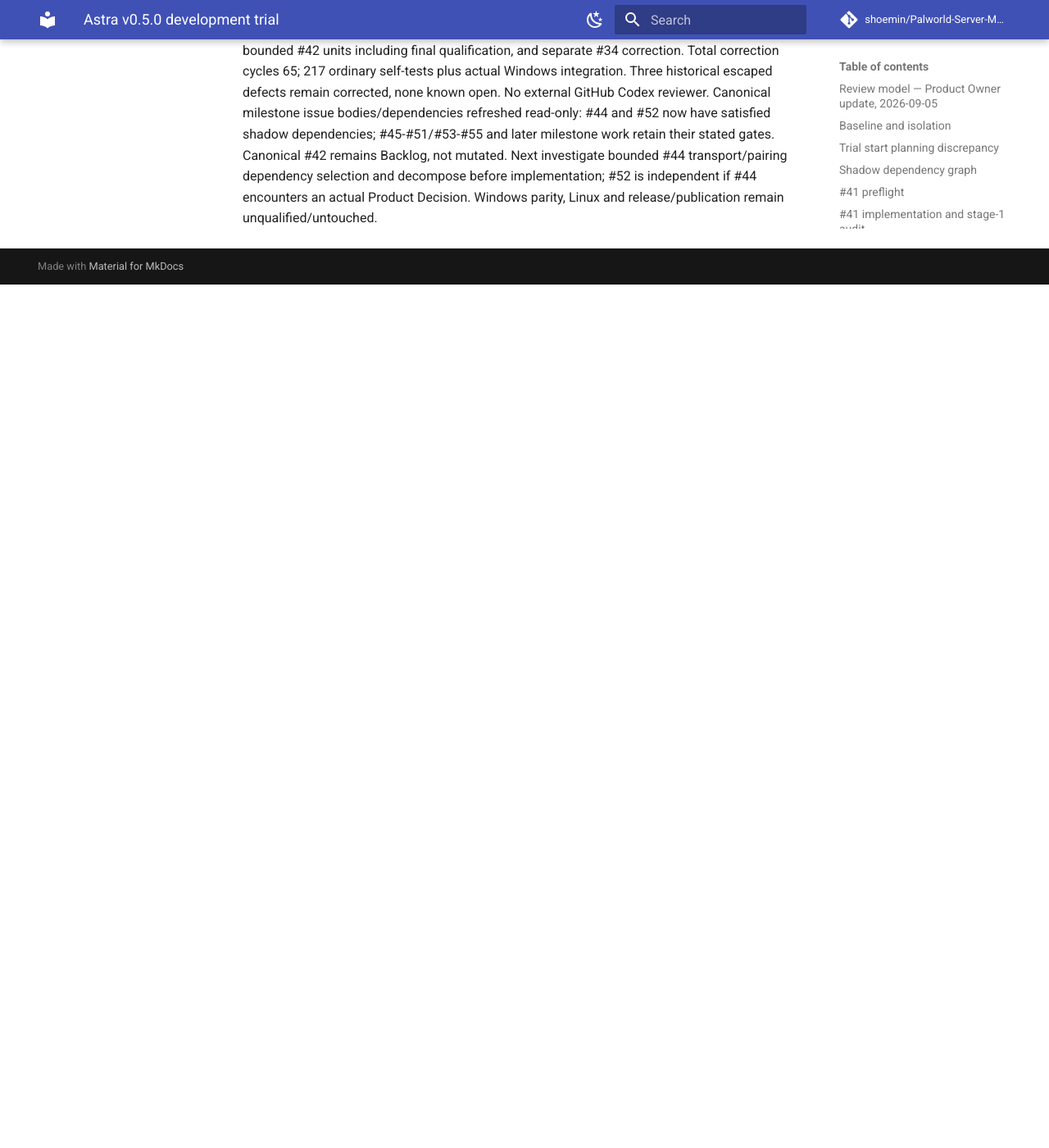
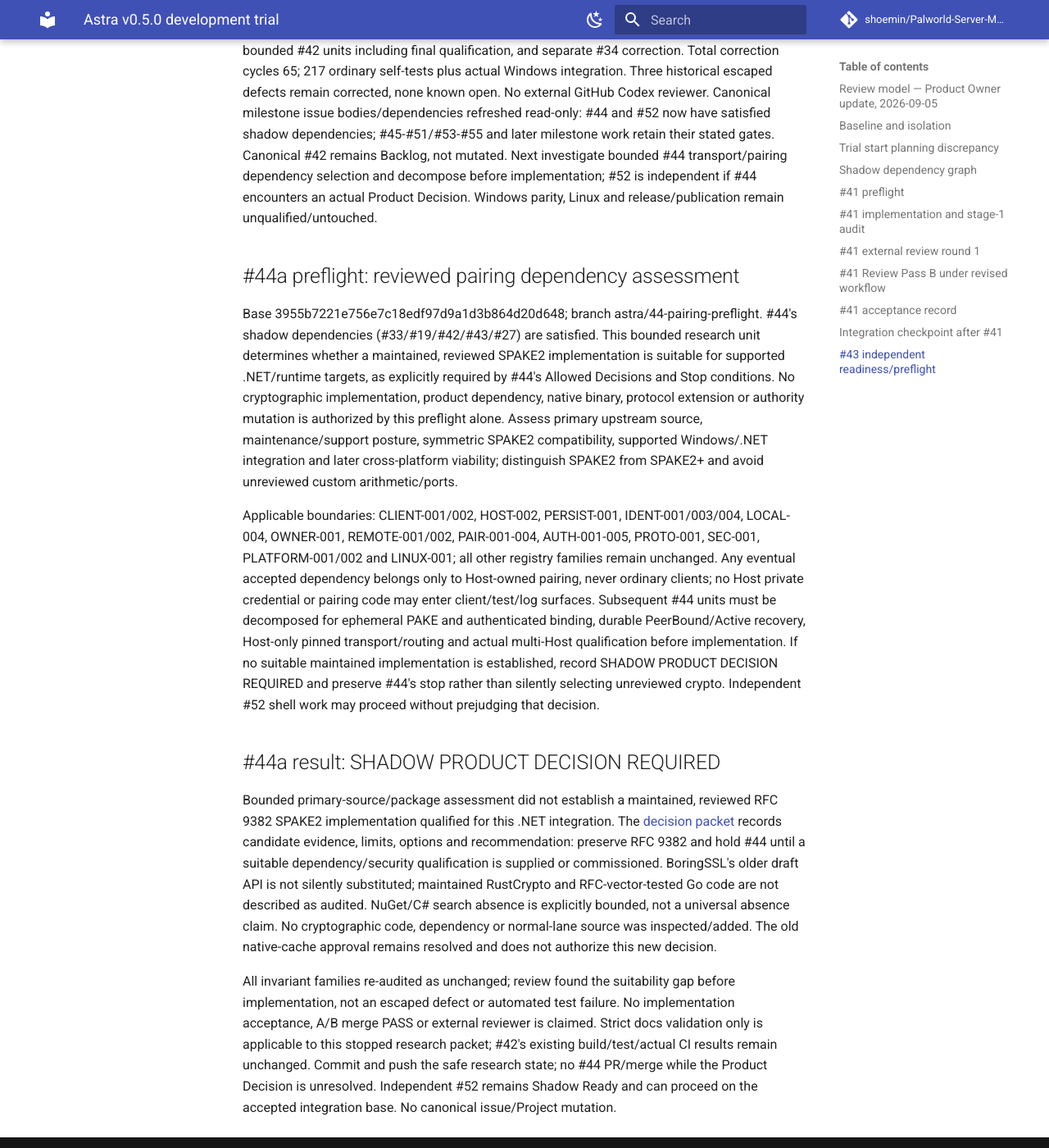
Before and after one commit to shoemin/Palworld-Server-Manager, an MkDocs documentation site: the page built from docs/experiments/astra-v0.5.0-trial.md, in a window 1280 px wide and 1400 px high, scrolled down 108714 px. Shown: the whole window at 82% size. Built offline with MkDocs 1.6.1 and Material for MkDocs 9.7.7, drawn with Linux system fonts in a browser that asks for light colours; comment, search, counter and statistics services are not loaded; before the commit the page ends 109061 px from its top, so only the background shows below that.

Commit message:
Record pairing dependency Product Decision without implementation

```diff
--- a/docs/experiments/astra-v0.5.0-trial.md
+++ b/docs/experiments/astra-v0.5.0-trial.md
@@ -1183,3 +1183,15 @@ Re-evaluated ARCH-001/002, HOST-001/002, PERSIST-001, CLIENT-001-003, IDENT-001-
 #42d3c3 SHADOW DONE; full canonical #42 is now SHADOW DONE in the trial ledger only. PR #83 final HEAD 07762e602a0e08eb65b31d463c7ff004be7401f8 merged as df07fa8125cb393c0cce523659185bac8576a11f after exact base/HEAD checks. Code/test SHA 08bb1ed5986a102a0d4b72e7606c81d1889023b9; CI 34013057938 and final Docs 34013379567 PASS. A2/B0, both reviews clean. All eight #42 acceptance criteria have actual/ordinary evidence mapped in the qualification document. Actual privileged multi-user/shipped executable criteria and cleanup passed; no mandatory #42 field evidence remains outstanding.
 
 Twenty-three PRs #61-#83 merged; nine canonical children (#27, #34-#38, #41-#43), fourteen bounded #42 units including final qualification, and separate #34 correction. Total correction cycles 65; 217 ordinary self-tests plus actual Windows integration. Three historical escaped defects remain corrected, none known open. No external GitHub Codex reviewer. Canonical milestone issue bodies/dependencies refreshed read-only: #44 and #52 now have satisfied shadow dependencies; #45-#51/#53-#55 and later milestone work retain their stated gates. Canonical #42 remains Backlog, not mutated. Next investigate bounded #44 transport/pairing dependency selection and decompose before implementation; #52 is independent if #44 encounters an actual Product Decision. Windows parity, Linux and release/publication remain unqualified/untouched.
+
+## #44a preflight: reviewed pairing dependency assessment
+
+Base 3955b7221e756e7c18edf97d9a1d3b864d20d648; branch astra/44-pairing-preflight. #44's shadow dependencies (#33/#19/#42/#43/#27) are satisfied. This bounded research unit determines whether a maintained, reviewed SPAKE2 implementation is suitable for supported .NET/runtime targets, as explicitly required by #44's Allowed Decisions and Stop conditions. No cryptographic implementation, product dependency, native binary, protocol extension or authority mutation is authorized by this preflight alone. Assess primary upstream source, maintenance/support posture, symmetric SPAKE2 compatibility, supported Windows/.NET integration and later cross-platform viability; distinguish SPAKE2 from SPAKE2+ and avoid unreviewed custom arithmetic/ports.
+
+Applicable boundaries: CLIENT-001/002, HOST-002, PERSIST-001, IDENT-001/003/004, LOCAL-004, OWNER-001, REMOTE-001/002, PAIR-001-004, AUTH-001-005, PROTO-001, SEC-001, PLATFORM-001/002 and LINUX-001; all other registry families remain unchanged. Any eventual accepted dependency belongs only to Host-owned pairing, never ordinary clients; no Host private credential or pairing code may enter client/test/log surfaces. Subsequent #44 units must be decomposed for ephemeral PAKE and authenticated binding, durable PeerBound/Active recovery, Host-only pinned transport/routing and actual multi-Host qualification before implementation. If no suitable maintained implementation is established, record SHADOW PRODUCT DECISION REQUIRED and preserve #44's stop rather than silently selecting unreviewed crypto. Independent #52 shell work may proceed without prejudging that decision.
+
+## #44a result: SHADOW PRODUCT DECISION REQUIRED
+
+Bounded primary-source/package assessment did not establish a maintained, reviewed RFC 9382 SPAKE2 implementation qualified for this .NET integration. The [decision packet](astra-44-pairing-decision.md) records candidate evidence, limits, options and recommendation: preserve RFC 9382 and hold #44 until a suitable dependency/security qualification is supplied or commissioned. BoringSSL's older draft API is not silently substituted; maintained RustCrypto and RFC-vector-tested Go code are not described as audited. NuGet/C# search absence is explicitly bounded, not a universal absence claim. No cryptographic code, dependency or normal-lane source was inspected/added. The old native-cache approval remains resolved and does not authorize this new decision.
+
+All invariant families re-audited as unchanged; review found the suitability gap before implementation, not an escaped defect or automated test failure. No implementation acceptance, A/B merge PASS or external reviewer is claimed. Strict docs validation only is applicable to this stopped research packet; #42's existing build/test/actual CI results remain unchanged. Commit and push the safe research state; no #44 PR/merge while the Product Decision is unresolved. Independent #52 remains Shadow Ready and can proceed on the accepted integration base. No canonical issue/Project mutation.
```
Also changed, not shown: docs/experiments/astra-44-pairing-decision.md (added, +30 -0 lines).
